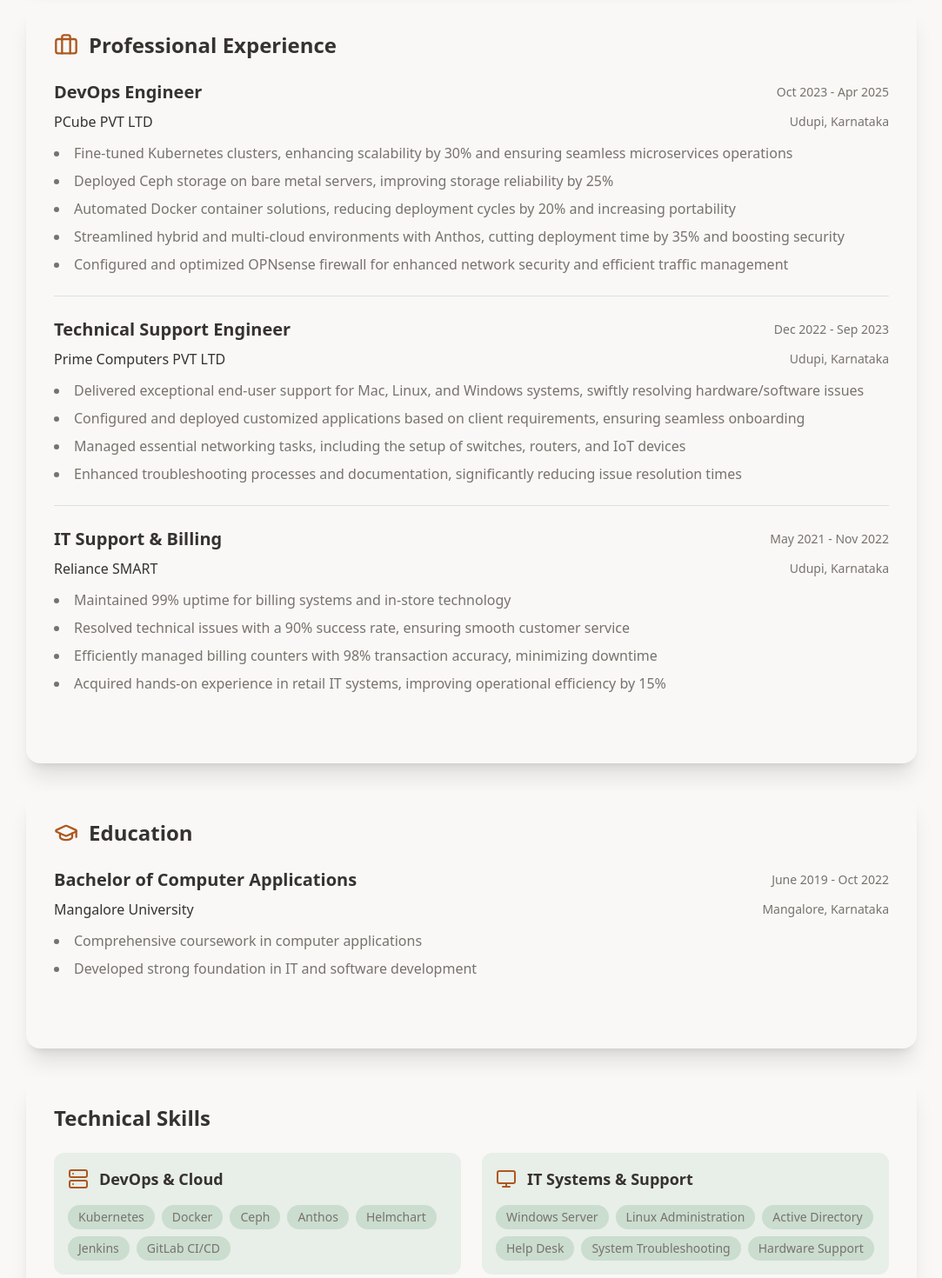
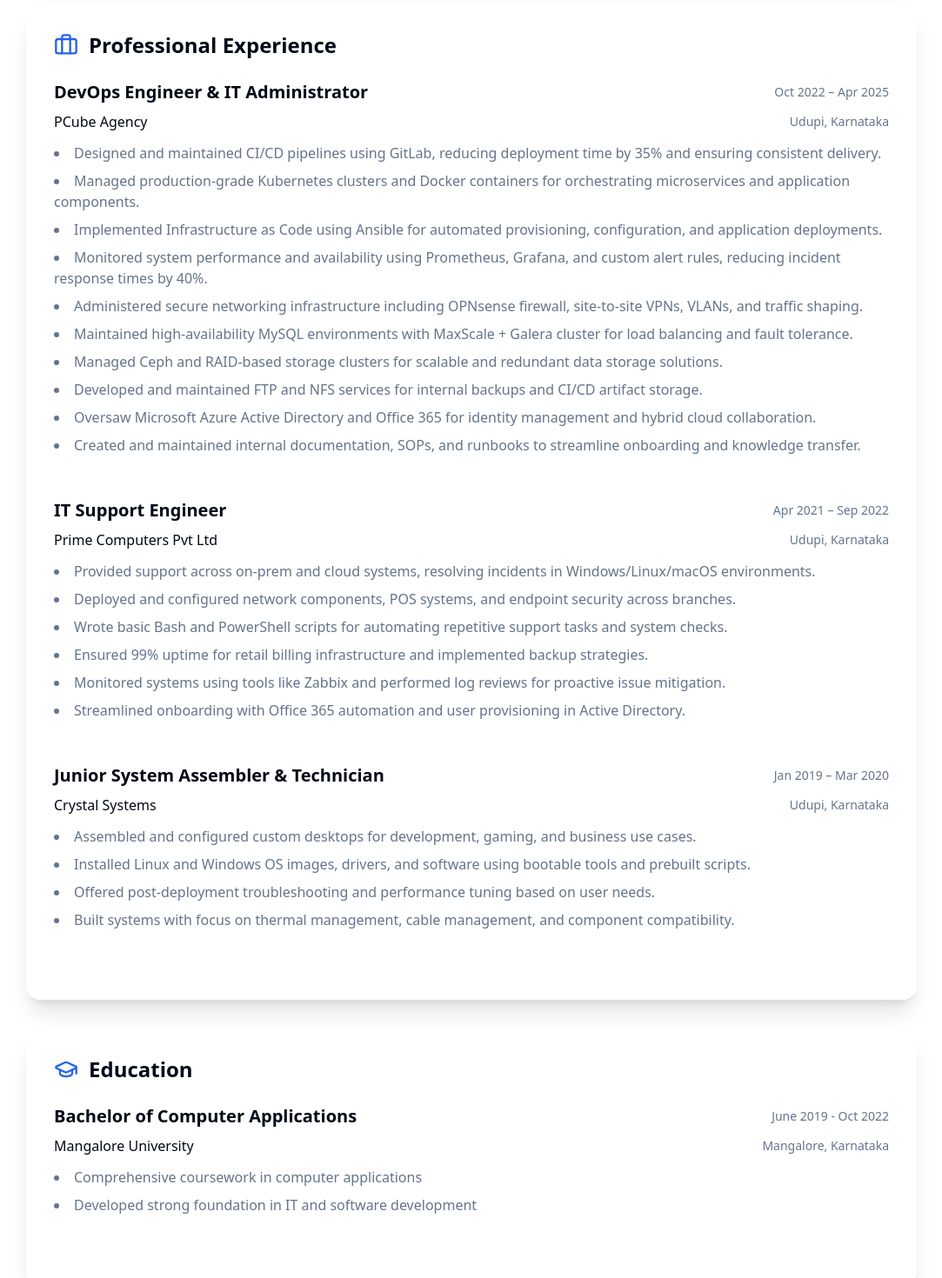
Before and after one commit to SAF2k/Portfolio-V2, a Next.js app: page /resume in a window 1280 px wide. Shown: the part 540-2010 px from the top of the page at 87% size, without its empty margins (98-1181 px from the left). Built offline with nearby package versions, Linux system fonts and the light colour scheme.

Commit message:
updated exp

```diff
--- a/app/experience/page.tsx
+++ b/app/experience/page.tsx
@@ -13,50 +13,56 @@
 // Memoize the experiences to prevent unnecessary re-renders
 const EXPERIENCES = [
   {
-    company: 'PCube PVT LTD',
-    position: 'DevOps Engineer',
-    duration: 'Oct 2023 - Apr 2025',
+    company: 'PCube Agency',
+    position: 'DevOps Engineer & IT Administrator',
+    duration: 'Oct 2022 – Apr 2025',
     location: 'Udupi, Karnataka',
-    icon: CloudCog,
+    icon: CloudCog, // Assuming CloudCog is an icon representing DevOps/Cloud
     responsibilities: [
-      'Fine-tuned Kubernetes clusters, enhancing scalability by 30% and ensuring seamless microservices operations',
-      'Deployed Ceph storage on bare metal servers, improving storage reliability by 25%',
-      'Automated Docker container solutions, reducing deployment cycles by 20% and increasing portability',
-      'Streamlined hybrid and multi-cloud environments with Anthos, cutting deployment time by 35% and boosting security',
-      'Configured and optimized OPNsense firewall for enhanced network security and efficient traffic management'
+      'Designed and maintained CI/CD pipelines using GitLab, reducing deployment time by 35% and ensuring consistent delivery.',
+      'Managed production-grade Kubernetes clusters and Docker containers for orchestrating microservices and application components.',
+      'Implemented Infrastructure as Code using Ansible for automated provisioning, configuration, and application deployments.',
+      'Monitored system performance and availability using Prometheus, Grafana, and custom alert rules, reducing incident response times by 40%.',
+      'Administered secure networking infrastructure including OPNsense firewall, site-to-site VPNs, VLANs, and traffic shaping.',
+      'Maintained high-availability MySQL environments with MaxScale + Galera cluster for load balancing and fault tolerance.',
+      'Managed Ceph and RAID-based storage clusters for scalable and redundant data storage solutions.',
+      'Developed and maintained FTP and NFS services for internal backups and CI/CD artifact storage.',
+      'Oversaw Microsoft Azure Active Directory and Office 365 for identity management and hybrid cloud collaboration.',
+      'Created and maintained internal documentation, SOPs, and runbooks to streamline onboarding and knowledge transfer.'
     ],
-    technologies: ['Kubernetes', 'Docker', 'Ceph', 'Anthos', 'OPNsense', 'GitLab CI/CD']
+    technologies: ['GitLab CI/CD', 'Kubernetes', 'Docker', 'Ansible', 'Prometheus', 'Grafana', 'OPNsense', 'MySQL', 'MaxScale', 'Galera', 'Ceph', 'RAID', 'FTP', 'NFS', 'Azure Active Directory', 'Office 365']
   },
   {
-    company: 'Prime Computers PVT LTD',
-    position: 'Technical Support Engineer',
-    duration: 'Dec 2022 - Sep 2023',
+    company: 'Prime Computers Pvt Ltd',
+    position: 'IT Support Engineer',
+    duration: 'Apr 2021 – Sep 2022',
     location: 'Udupi, Karnataka',
-    icon: Network,
+    icon: Network, // Assuming Network is an icon representing IT Support/Networking
     responsibilities: [
-      'Delivered exceptional end-user support for Mac, Linux, and Windows systems, swiftly resolving hardware/software issues',
-      'Configured and deployed customized applications based on client requirements, ensuring seamless onboarding',
-      'Managed essential networking tasks, including the setup of switches, routers, and IoT devices',
-      'Enhanced troubleshooting processes and documentation, significantly reducing issue resolution times'
+      'Provided support across on-prem and cloud systems, resolving incidents in Windows/Linux/macOS environments.',
+      'Deployed and configured network components, POS systems, and endpoint security across branches.',
+      'Wrote basic Bash and PowerShell scripts for automating repetitive support tasks and system checks.',
+      'Ensured 99% uptime for retail billing infrastructure and implemented backup strategies.',
+      'Monitored systems using tools like Zabbix and performed log reviews for proactive issue mitigation.',
+      'Streamlined onboarding with Office 365 automation and user provisioning in Active Directory.'
     ],
-    technologies: ['Mac OS', 'Linux', 'Windows', 'Networking', 'IoT', 'Technical Support']
+    technologies: ['Windows', 'Linux', 'macOS', 'Networking', 'POS Systems', 'Endpoint Security', 'Bash', 'PowerShell', 'Zabbix', 'Office 365', 'Active Directory']
   },
   {
-    company: 'Reliance SMART',
-    position: 'IT Support & Billing',
-    duration: 'May 2021 - Nov 2022',
+    company: 'Crystal Systems',
+    position: 'Junior System Assembler & Technician',
+    duration: 'Jan 2019 – Mar 2020',
     location: 'Udupi, Karnataka',
     icon: Server,
     responsibilities: [
-      'Maintained 99% uptime for billing systems and in-store technology',
-      'Resolved technical issues with a 90% success rate, ensuring smooth customer service',
-      'Efficiently managed billing counters with 98% transaction accuracy, minimizing downtime',
-      'Acquired hands-on experience in retail IT systems, improving operational efficiency by 15%'
+      'Assembled and configured custom desktops for development, gaming, and business use cases.',
+      'Installed Linux and Windows OS images, drivers, and software using bootable tools and prebuilt scripts.',
+      'Offered post-deployment troubleshooting and performance tuning based on user needs.',
+      'Built systems with focus on thermal management, cable management, and component compatibility.'
     ],
-    technologies: ['Billing Systems', 'IT Support', 'Retail Technology']
+    technologies: ['Linux', 'Windows', 'Hardware Assembly', 'Troubleshooting']
   }
-] as const
-
+] as const;
 export default function ExperiencePage() {
   // Use static variants to prevent hydration mismatches
   const containerVariants = {
--- a/app/globals.css
+++ b/app/globals.css
@@ -4,28 +4,29 @@
 @tailwind utilities;
 
 
+
 @layer base {
   :root {
-    --background: 40 20% 97%; /* Light cream background */
-    --foreground: 24 5% 20%; /* Dark brown text */
-    --card: 40 20% 97%;
-    --card-foreground: 24 5% 20%;
-    --popover: 40 20% 97%;
-    --popover-foreground: 24 5% 20%;
-    --primary: 24 70% 40%; /* Rich terracotta */
-    --primary-foreground: 0 0% 98%;
-    --secondary: 142 30% 45%; /* Muted sage green */
-    --secondary-foreground: 0 0% 98%;
-    --muted: 30 10% 90%;
-    --muted-foreground: 24 5% 45%;
-    --accent: 24 30% 85%;
-    --accent-foreground: 24 5% 20%;
+    --background: 0 0% 100%;
+    --foreground: 222.2 84% 4.9%;
+    --card: 0 0% 100%;
+    --card-foreground: 222.2 84% 4.9%;
+    --popover: 0 0% 100%;
+    --popover-foreground: 222.2 84% 4.9%;
+    --primary: 221.2 83.2% 53.3%;
+    --primary-foreground: 210 40% 98%;
+    --secondary: 210 40% 96.1%;
+    --secondary-foreground: 222.2 47.4% 11.2%;
+    --muted: 210 40% 96.1%;
+    --muted-foreground: 215.4 16.3% 46.9%;
+    --accent: 210 40% 96.1%;
+    --accent-foreground: 222.2 47.4% 11.2%;
     --destructive: 0 84.2% 60.2%;
-    --destructive-foreground: 0 0% 98%;
-    --border: 24 10% 85%;
-    --input: 24 10% 85%;
-    --ring: 24 5% 30%;
-    --radius: 0.5rem;
+    --destructive-foreground: 210 40% 98%;
+    --border: 214.3 31.8% 91.4%;
+    --input: 214.3 31.8% 91.4%;
+    --ring: 221.2 83.2% 53.3%;
+    --radius: 0.65rem;
     --chart-1: 12 76% 61%;
     --chart-2: 173 58% 39%;
     --chart-3: 197 37% 24%;
@@ -34,25 +35,25 @@
   }
 
   .dark {
-    --background: 24 10% 10%; /* Deep charcoal */
-    --foreground: 40 20% 95%; /* Light cream text */
-    --card: 24 10% 10%;
-    --card-foreground: 40 20% 95%;
-    --popover: 24 10% 10%;
-    --popover-foreground: 40 20% 95%;
-    --primary: 142 30% 45%; /* Muted sage green */
-    --primary-foreground: 0 0% 98%;
-    --secondary: 24 70% 40%; /* Rich terracotta */
-    --secondary-foreground: 0 0% 98%;
-    --muted: 24 10% 20%;
-    --muted-foreground: 40 20% 70%;
-    --accent: 24 10% 20%;
-    --accent-foreground: 40 20% 95%;
+    --background: 222.2 84% 4.9%;
+    --foreground: 210 40% 98%;
+    --card: 222.2 84% 4.9%;
+    --card-foreground: 210 40% 98%;
+    --popover: 222.2 84% 4.9%;
+    --popover-foreground: 210 40% 98%;
+    --primary: 217.2 91.2% 59.8%;
+    --primary-foreground: 222.2 47.4% 11.2%;
+    --secondary: 217.2 32.6% 17.5%;
+    --secondary-foreground: 210 40% 98%;
+    --muted: 217.2 32.6% 17.5%;
+    --muted-foreground: 215 20.2% 65.1%;
+    --accent: 217.2 32.6% 17.5%;
+    --accent-foreground: 210 40% 98%;
     --destructive: 0 62.8% 30.6%;
-    --destructive-foreground: 0 0% 98%;
-    --border: 24 10% 20%;
-    --input: 24 10% 20%;
-    --ring: 24 4.9% 83.9%;
+    --destructive-foreground: 210 40% 98%;
+    --border: 217.2 32.6% 17.5%;
+    --input: 217.2 32.6% 17.5%;
+    --ring: 224.3 76.3% 48%;
     --chart-1: 220 70% 50%;
     --chart-2: 160 60% 45%;
     --chart-3: 30 80% 55%;
--- a/app/resume/page.tsx
+++ b/app/resume/page.tsx
@@ -17,7 +17,8 @@
   Linkedin,
   Github,
   Monitor,
-  Network
+  Network,
+  CloudCog
 } from 'lucide-react'
 import { Button } from '@/components/ui/button'
 import { AnimatedBackground } from '@/components/ui/layout/AnimatedBackground'
@@ -36,41 +37,54 @@
   // Professional Experience
   const professionalExperience = [
     {
-      company: 'PCube PVT LTD',
-      position: 'DevOps Engineer',
-      duration: 'Oct 2023 - Apr 2025',
+      company: 'PCube Agency',
+      position: 'DevOps Engineer & IT Administrator',
+      duration: 'Oct 2022 – Apr 2025',
       location: 'Udupi, Karnataka',
+      icon: CloudCog, // Assuming CloudCog is an icon representing DevOps/Cloud
       responsibilities: [
-        'Fine-tuned Kubernetes clusters, enhancing scalability by 30% and ensuring seamless microservices operations',
-        'Deployed Ceph storage on bare metal servers, improving storage reliability by 25%',
-        'Automated Docker container solutions, reducing deployment cycles by 20% and increasing portability',
-        'Streamlined hybrid and multi-cloud environments with Anthos, cutting deployment time by 35% and boosting security',
-        'Configured and optimized OPNsense firewall for enhanced network security and efficient traffic management'
-      ]
+        'Designed and maintained CI/CD pipelines using GitLab, reducing deployment time by 35% and ensuring consistent delivery.',
+        'Managed production-grade Kubernetes clusters and Docker containers for orchestrating microservices and application components.',
+        'Implemented Infrastructure as Code using Ansible for automated provisioning, configuration, and application deployments.',
+        'Monitored system performance and availability using Prometheus, Grafana, and custom alert rules, reducing incident response times by 40%.',
+        'Administered secure networking infrastructure including OPNsense firewall, site-to-site VPNs, VLANs, and traffic shaping.',
+        'Maintained high-availability MySQL environments with MaxScale + Galera cluster for load balancing and fault tolerance.',
+        'Managed Ceph and RAID-based storage clusters for scalable and redundant data storage solutions.',
+        'Developed and maintained FTP and NFS services for internal backups and CI/CD artifact storage.',
+        'Oversaw Microsoft Azure Active Directory and Office 365 for identity management and hybrid cloud collaboration.',
+        'Created and maintained internal documentation, SOPs, and runbooks to streamline onboarding and knowledge transfer.'
+      ],
+      technologies: ['GitLab CI/CD', 'Kubernetes', 'Docker', 'Ansible', 'Prometheus', 'Grafana', 'OPNsense', 'MySQL', 'MaxScale', 'Galera', 'Ceph', 'RAID', 'FTP', 'NFS', 'Azure Active Directory', 'Office 365']
     },
     {
-      company: 'Prime Computers PVT LTD',
-      position: 'Technical Support Engineer',
-      duration: 'Dec 2022 - Sep 2023',
+      company: 'Prime Computers Pvt Ltd',
+      position: 'IT Support Engineer',
+      duration: 'Apr 2021 – Sep 2022',
       location: 'Udupi, Karnataka',
+      icon: Network, // Assuming Network is an icon representing IT Support/Networking
       responsibilities: [
-        'Delivered exceptional end-user support for Mac, Linux, and Windows systems, swiftly resolving hardware/software issues',
-        'Configured and deployed customized applications based on client requirements, ensuring seamless onboarding',
-        'Managed essential networking tasks, including the setup of switches, routers, and IoT devices',
-        'Enhanced troubleshooting processes and documentation, significantly reducing issue resolution times'
-      ]
+        'Provided support across on-prem and cloud systems, resolving incidents in Windows/Linux/macOS environments.',
+        'Deployed and configured network components, POS systems, and endpoint security across branches.',
+        'Wrote basic Bash and PowerShell scripts for automating repetitive support tasks and system checks.',
+        'Ensured 99% uptime for retail billing infrastructure and implemented backup strategies.',
+        'Monitored systems using tools like Zabbix and performed log reviews for proactive issue mitigation.',
+        'Streamlined onboarding with Office 365 automation and user provisioning in Active Directory.'
+      ],
+      technologies: ['Windows', 'Linux', 'macOS', 'Networking', 'POS Systems', 'Endpoint Security', 'Bash', 'PowerShell', 'Zabbix', 'Office 365', 'Active Directory']
     },
     {
-      company: 'Reliance SMART',
-      position: 'IT Support & Billing',
-      duration: 'May 2021 - Nov 2022',
+      company: 'Crystal Systems',
+      position: 'Junior System Assembler & Technician',
+      duration: 'Jan 2019 – Mar 2020',
       location: 'Udupi, Karnataka',
+      icon: Server,
       responsibilities: [
-        'Maintained 99% uptime for billing systems and in-store technology',
-        'Resolved technical issues with a 90% success rate, ensuring smooth customer service',
-        'Efficiently managed billing counters with 98% transaction accuracy, minimizing downtime',
-        'Acquired hands-on experience in retail IT systems, improving operational efficiency by 15%'
-      ]
+        'Assembled and configured custom desktops for development, gaming, and business use cases.',
+        'Installed Linux and Windows OS images, drivers, and software using bootable tools and prebuilt scripts.',
+        'Offered post-deployment troubleshooting and performance tuning based on user needs.',
+        'Built systems with focus on thermal management, cable management, and component compatibility.'
+      ],
+      technologies: ['Linux', 'Windows', 'Hardware Assembly', 'Troubleshooting']
     }
   ]
 
@@ -93,70 +107,136 @@
   {
     name: 'DevOps & Cloud',
     icon: Server,
-      skills: ['Kubernetes', 'Docker', 'Ceph', 'Anthos', 'Helmchart', 'Jenkins', 'GitLab CI/CD']
+    skills: [
+      'Kubernetes',
+      'Docker',
+      'Ceph',
+      'Anthos',
+      'Helm Charts',   // fixed spacing & plural for Helm
+      'Jenkins',
+      'GitLab CI/CD',
+      'Terraform',
+      'Prometheus',
+      'Grafana',
+      'AWS',
+      'Azure'
+    ],
   },
   {
     name: 'IT Systems & Support',
     icon: Monitor,
-      skills: ['Windows Server', 'Linux Administration', 'Active Directory', 'Help Desk', 'System Troubleshooting', 'Hardware Support']
+    skills: [
+      'Windows Server',
+      'Linux Administration',
+      'Active Directory',
+      'Help Desk Support',
+      'System Troubleshooting',
+      'Hardware Support',
+      'Virtualization (VMware, Hyper-V)',
+      'Backup & Recovery'
+    ],
   },
   {
     name: 'Networking',
     icon: Network,
-      skills: ['TCP/IP', 'Routing & Switching', 'VLANs', 'Firewalls', 'VPN', 'Network Security']
+    skills: [
+      'TCP/IP',
+      'Routing & Switching',
+      'VLANs',
+      'Firewalls',
+      'VPN',
+      'Network Security',
+      'DNS',
+      'Load Balancing',
+      'Wireless Networking'
+    ],
   },
   {
     name: 'Programming Languages',
     icon: Code,
-      skills: ['Golang', 'Python', 'TypeScript', 'JavaScript']
+    skills: [
+      'Golang',
+      'Python',
+      'TypeScript',
+      'JavaScript',
+      'Shell Scripting (Bash)'
+    ],
   },
   {
     name: 'Web Development',
     icon: GitBranch,
-      skills: ['Next.js', 'React.js', 'Node.js', 'Tailwind', 'Prisma']
+    skills: [
+      'Next.js',
+      'React.js',
+      'Node.js',
+      'Tailwind CSS',  // added "CSS" for clarity
+      'Prisma',
+      'REST APIs',
+      'GraphQL'
+    ],
   },
   {
     name: 'Version Control',
     icon: Database,
-      skills: ['GitLab', 'GitHub']
-    }
-  ]
+    skills: [
+      'GitLab',
+      'GitHub',
+      'Bitbucket'
+    ],
+  },
+];
+
 
   // Projects
   const projects = [
     {
-      title: 'E-Commerce Apparel Store',
-      technologies: 'Next.js, Tailwind, Prisma, PlanetScale, TypeScript',
-      duration: 'June 2020 - Oct 2022',
+      title: 'Kubernetes Bare-Metal Cluster Setup',
+      technologies: 'Kubernetes, Docker, GitLab Container Registry, CI/CD Tools',
+      duration: 'Jan 2023 - Apr 2023',
       description: [
-        'Developed an Admin Portal for managing products, sizes, colors, and billboards with full CRUD functionality',
-        'Built a customer-facing Storefront with real-time updates using Next.js APIs, ensuring a seamless shopping experience',
-        'Utilized modern tools and frameworks for a dynamic, responsive, and scalable e-commerce platform'
+        'Configured and deployed Kubernetes cluster on bare-metal servers.',
+        'Set up Docker container runtime and integrated GitLab Container Registry.',
+        'Installed essential tools to support CI/CD pipelines.'
       ]
     },
     {
-      title: 'Enterprise IT Infrastructure Management',
-      technologies: 'Windows Server, Linux, macOS, Cisco Switches, OPNsense, Active Directory, VMware',
-      duration: 'Dec 2022 - Sep 2023',
+      title: 'Storage Infrastructure Setup',
+      technologies: 'Ceph, RAID Storage',
+      duration: 'May 2023 - Jul 2023',
       description: [
-        'Managed multi-platform environment supporting Windows, Linux, and Mac systems across 200+ end-users with 99% uptime',
-        'Implemented and maintained network infrastructure including Cisco switches, firewalls, and VLANs for optimal performance',
-        'Orchestrated server room operations: rack mounting, cable management, hardware diagnostics, and component replacements',
-        'Provided rapid response IT support, resolving hardware/software issues and maintaining detailed documentation of solutions'
+        'Designed and implemented Ceph distributed storage system.',
+        'Configured RAID storage for enhanced redundancy and performance.'
       ]
     },
     {
-      title: 'Bare Metal Infrastructure Modernization',
-      technologies: 'Kubernetes, Ceph, Ansible, OPNsense, LDAP, VMware ESXi',
-      duration: 'Jan 2023 - Sep 2023',
+      title: 'FTP Server Deployment',
+      technologies: 'FTP, Network Security',
+      duration: 'Aug 2023 - Sep 2023',
       description: [
-        'Designed and implemented a high-availability Kubernetes cluster on bare metal servers, reducing deployment time by 40%',
-        'Set up Ceph distributed storage system across physical nodes, achieving 99.9% data availability and 25% cost reduction',
-        'Automated IT infrastructure tasks using Ansible, including user management, system updates, and security configurations',
-        'Deployed OPNsense firewall and configured VLANs for network segmentation, enhancing security and performance'
+        'Set up FTP server for secure internal and external file access.',
+        'Configured user permissions and firewall rules for access control.'
+      ]
+    },
+    {
+      title: 'Enterprise Firewall Implementation',
+      technologies: 'OPNsense, Firewall, High Availability, Multi-ISP',
+      duration: 'Oct 2023 - Dec 2023',
+      description: [
+        'Planned and deployed OPNsense firewall with dual ISP interfaces.',
+        'Configured load balancing, failover, and high availability with two active firewalls.'
+      ]
+    },
+    {
+      title: 'Network Infrastructure Planning and Setup',
+      technologies: 'Networking, VLAN, Switch Stacking',
+      duration: 'Jan 2024 - Feb 2024',
+      description: [
+        'Designed and implemented wiring and network setup for server rooms.',
+        'Ensured high availability and redundancy with VLAN segmentation and switch stacking.'
       ]
     }
   ]
+
 
   // Personal Strengths
   const strengths = [
```
Also changed, not shown: 1 other file (tests, documents, lock files or other folders). Lines whose indentation alone changed are shown as unchanged.
